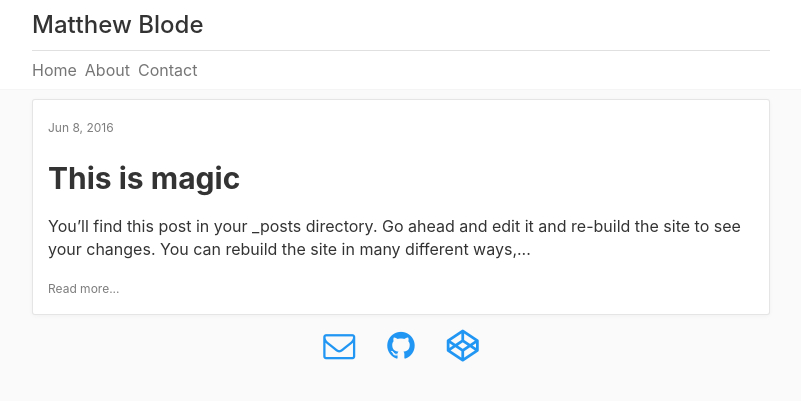
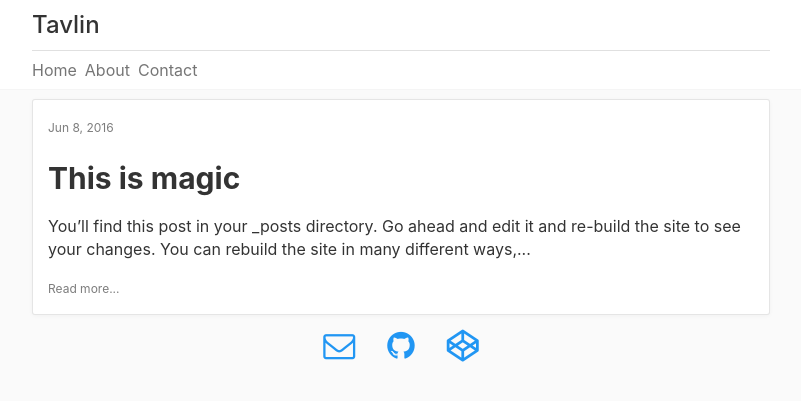
Before and after one commit to mblode/tavlin, a Jekyll site: the page built from index.markdown, in a window 1280 px wide. Shown: the top 401 px of the page, without its empty margins (239-1040 px from the left). Built offline with Jekyll 4.4.1, drawn with Linux system fonts in a browser that asks for light colours; nearby versions of some CDN libraries.

Commit message:
Updated Config

```diff
--- a/_config.yml
+++ b/_config.yml
@@ -1,5 +1,5 @@
 ---
-title: Matthew Blode
+title: Tavlin
 timezone: UTC
 collections:
   posts:
```
